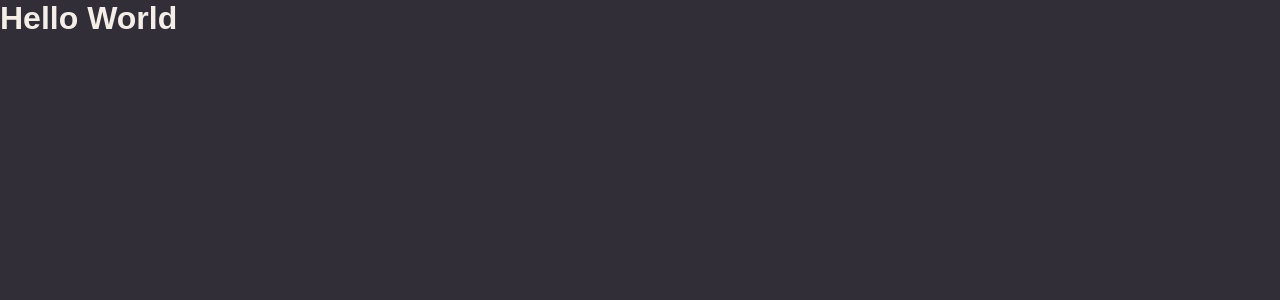
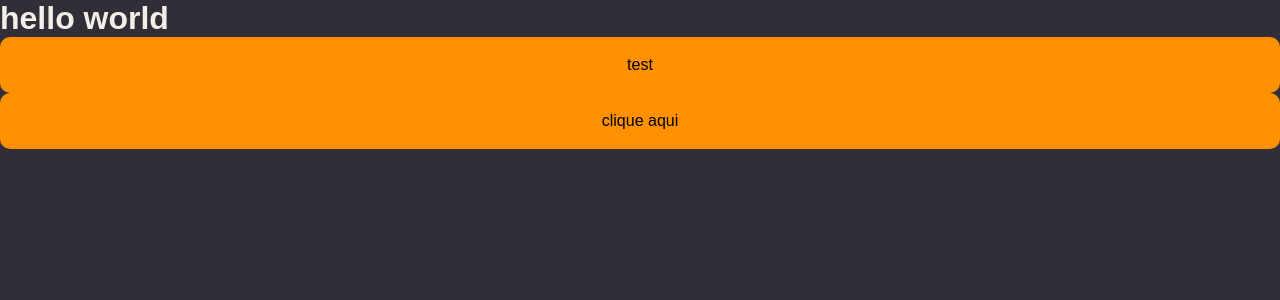
Before and after one commit to helgannick/rocketnotes, a React (Vite) app: page / in a window 1280 px wide. Shown: the top 300 px of the page. Built offline with nearby package versions, Linux system fonts and the light colour scheme.

Commit message:
create components button

```diff
--- /dev/null
+++ b/src/components/Button/index.jsx
@@ -0,0 +1,13 @@
+import { Container } from './styles';
+
+
+export function Button ({ title }){
+
+  return (
+
+  <Container type='button'>
+   {title}
+
+  </Container>
+ );
+}
--- /dev/null
+++ b/src/components/Button/styles.js
@@ -0,0 +1,18 @@
+import styled from 'styled-components';
+
+export const Container = styled.button`
+  width: 100%;
+  background-color: ${({ theme}) => theme.COLORS.ORANGE};
+  color: ${({ theme}) => theme.BACKGROUND_800};
+
+  height: 56px;
+  border: 0;
+  padding: 0 16px;
+  border-radius: 10px;
+  font-weight: 500;
+
+  &:disabled{
+    opacity: 0.5;
+
+  }
+`;
--- a/src/pages/Details/Index.jsx
+++ b/src/pages/Details/Index.jsx
@@ -1,10 +1,15 @@
 import { Container } from "./styles.js";
+
+import { Button } from "../../components/Button"
 
 export function Details() {
 
   return (
     <Container>
-      <h1>Hello World</h1>
+      <h1>hello world </h1>
+
+       <Button title='test'/>
+       <Button title='clique aqui'/>
     </Container>
 
   )
```
